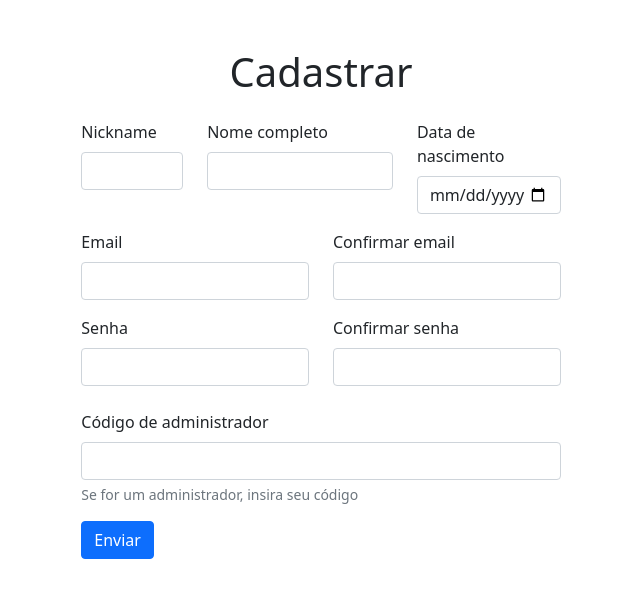
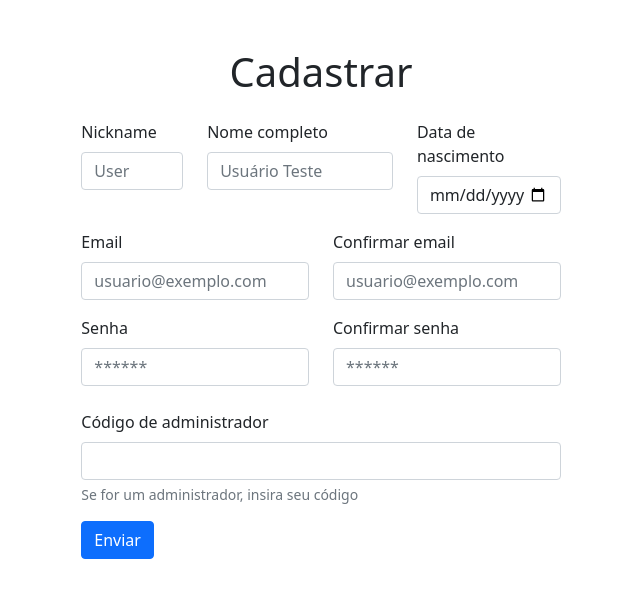
Before and after one commit to cp2-dc-info-projeto-final/dipolo, a PHP site: page /cadastro.php in a window 1280 px wide. Shown: the part 56-655 px from the top of the page, without its empty margins (319-959 px from the left). Run offline with PHP 8.4, Linux system fonts and the light colour scheme.

Commit message:
Adição de placeholder's

```diff
--- a/src/cadastro.php
+++ b/src/cadastro.php
@@ -34,11 +34,11 @@
                     <div class="row mb-3">
                         <div class="col-3">
                             <label for="cadastrarInputNickname" class="form-label">Nickname</label>
-                            <input type="text" class="form-control" id="cadastrarInputNickname" name="nickname" size="10" maxlength="10" required>
+                            <input type="text" class="form-control" id="cadastrarInputNickname" name="nickname" size="10" maxlength="10" placeholder="User" required>
                         </div>
                         <div class="col">
                             <label for="cadastrarInputNome" class="form-label">Nome completo</label>
-                            <input type="text" class="form-control" id="cadastrarInputNome" name="nome" size="30" pattern="\D+\s\w+" maxlength="100" required>
+                            <input type="text" class="form-control" id="cadastrarInputNome" name="nome" size="30" pattern="\D+\s\w+" maxlength="100" placeholder="Usuário Teste" required>
                         </div>
                         <div class="col-4">
                             <label for="cadastrarInputDataNasc" class="form-label">Data de nascimento</label>
@@ -48,21 +48,21 @@
                     <div class="row mb-3">
                         <div class="col">
                             <label for="cadastrarInputEmail" class="form-label">Email</label>
-                            <input type="email" class="form-control" id="cadastrarInputEmail" name="email" size="30" maxlength="35" required>
+                            <input type="email" class="form-control" id="cadastrarInputEmail" name="email" size="30" maxlength="35" placeholder="usuario@exemplo.com" required>
                         </div>
                         <div class="col">
                             <label for="cadastrarInputConfEmail" class="form-label">Confirmar email</label>
-                            <input type="email" class="form-control" id="cadastrarInputConfEmail" name="confemail" size="30" maxlength="35" required>
+                            <input type="email" class="form-control" id="cadastrarInputConfEmail" name="confemail" size="30" maxlength="35" placeholder="usuario@exemplo.com" required>
                         </div>
                     </div>
                     <div class="row mb-4">
                         <div class="col">
                             <label for="cadastrarInputSenha" class="form-label">Senha</label>
-                            <input type="password" class="form-control" id="cadastrarInputSenha" name="senha" minlength="5" maxlength="12" required>
+                            <input type="password" class="form-control" id="cadastrarInputSenha" name="senha" minlength="5" maxlength="12" placeholder="******" required>
                         </div>
                         <div class="col">
                             <label for="cadastrarInputConfSenha" class="form-label">Confirmar senha</label>
-                            <input type="password" class="form-control" id="cadastrarInputConfSenha" name="confsenha" minlength="5" maxlength="12" required>
+                            <input type="password" class="form-control" id="cadastrarInputConfSenha" name="confsenha" minlength="5" maxlength="12" placeholder="******" required>
                         </div>
                     </div>
                     <div class="mb-3">
```
